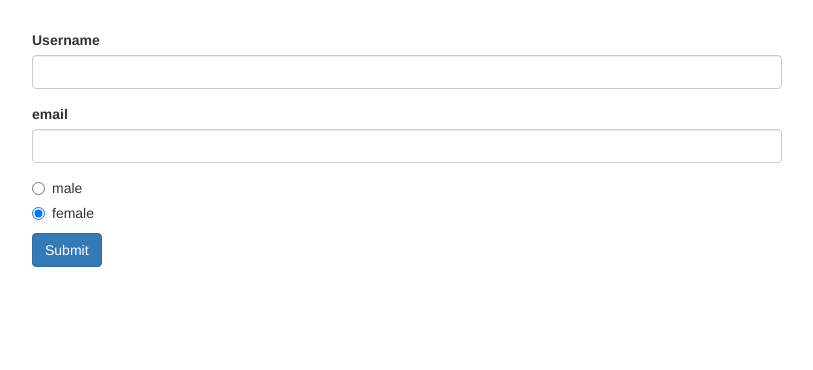
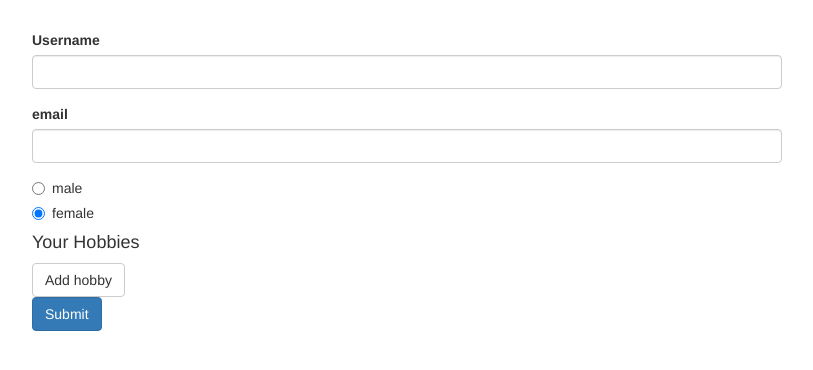
Before and after one commit to SheynaLew/angular-practicing-reactive-forms, an Angular app: page / in a window 1280 px wide. Shown: the top 370 px of the page, without its empty margins (233-1046 px from the left). Built offline with nearby package versions, Linux system fonts and the light colour scheme.

Commit message:
Hobby added to html

```diff
--- a/src/app/app.component.html
+++ b/src/app/app.component.html
@@ -40,6 +40,10 @@
               [value]="gender">{{ gender }}
           </label>
         </div>
+        <div>
+          <h4>Your Hobbies</h4>
+          <button class="btn btn-default" type="button" (click)="onAddHobby()">Add hobby</button>
+        </div>
         <button class="btn btn-primary" type="submit">Submit</button>
         <span
               class="help-block"
--- a/src/app/app.component.ts
+++ b/src/app/app.component.ts
@@ -26,6 +26,10 @@
 
   onSubmit() {
     console.log(this.signupForm.value)
+  }
+
+  onAddHobby() {
+
   }
 }
 
```
